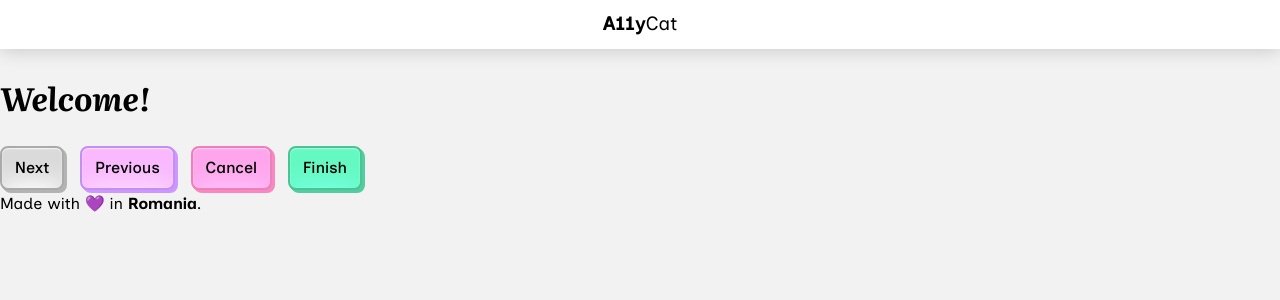
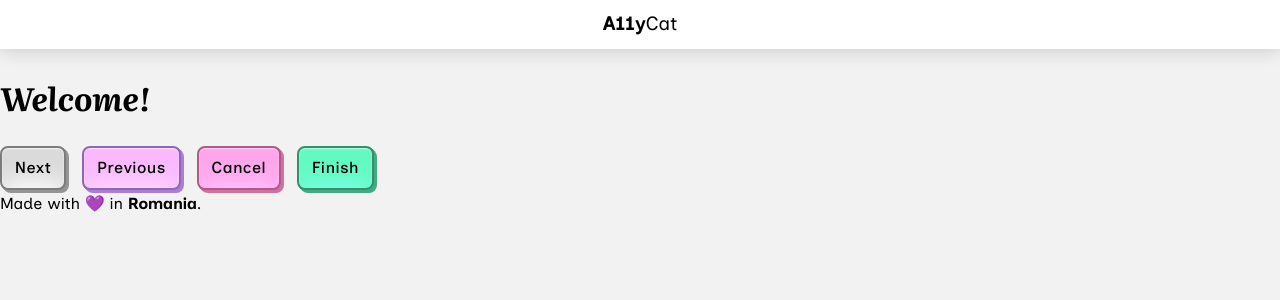
Before and after one commit to teodorachiosa/amacces, an Angular app: page / in a window 1280 px wide. Shown: the top 300 px of the page. Built offline with nearby package versions, Linux system fonts and the light colour scheme.

Commit message:
Update UI

```diff
--- a/src/styles/components/button.css
+++ b/src/styles/components/button.css
@@ -23,13 +23,14 @@ button {
 
   color: light-dark(var(--black), var(--white));
   font-weight: 500;
+  letter-spacing: 0.5px;
   padding: 0.4rem 0.8rem;
   border-radius: 8px;
   border: 2px solid
     color-mix(
       in srgb-linear,
       var(--button__default__background-color),
-      var(--black) 60%
+      var(--black) 80%
     );
   background-color: var(--button__default__background-color);
   transition: var(--short-transition) ease-in-out;
@@ -49,19 +50,19 @@ button {
       color-mix(
         in srgb-linear,
         var(--button__default__background-color),
-        var(--black) 55%
+        var(--black) 70%
       ),
     var(--elevation-2) var(--elevation-2) 0 0
       color-mix(
         in srgb-linear,
         var(--button__default__background-color),
-        var(--black) 55%
+        var(--black) 70%
       ),
     var(--elevation-3) var(--elevation-3) 0 0
       color-mix(
         in srgb-linear,
         var(--button__default__background-color),
-        var(--black) 55%
+        var(--black) 70%
       );
 
   &.success {
```
